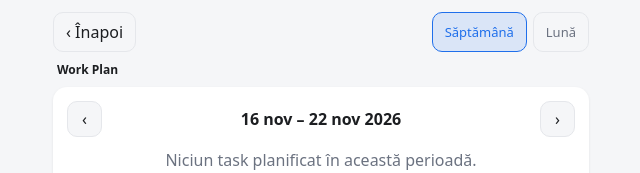
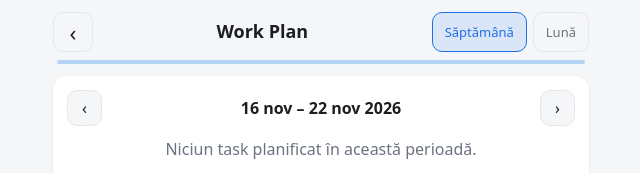
Before and after one commit to musinaf/plan8h, a plain HTML site: page index.html in a window 1280 px wide. Both pictures are taken after a click on the button 788 px from the left and 40 px from the top of the page. Shown: the whole page, without its empty margins (319-959 px from the left). Drawn offline with Linux system fonts and the light colour scheme.

Commit message:
Raport: titlul planului în antet între Înapoi și Săptămână
Co-Authored-By: Claude Sonnet 5.5 <noreply@anthropic.com>
Claude-Session: https://claude.ai/code/session_0184muA7cEc22izBZ6MA6j7t

```diff
--- a/index.html
+++ b/index.html
@@ -39,7 +39,10 @@
   button.rep { display:flex; align-items:center; justify-content:center; width:48px; height:40px; padding:0; border-radius:10px; background:rgba(31,111,235,.12); color:var(--pri); font-size:13px; font-weight:500; flex:none; white-space:nowrap; }
   button#notifBtn { width:40px; height:40px; padding:0; flex:none; border-radius:10px; background:var(--card); border:1px solid var(--line); font-size:18px; }
   #rBack, #rMode .flt { height:40px; border-radius:10px; }
-  #rBack { padding:0 12px; }
+  #rBack { width:40px; padding:0; font-size:22px; line-height:1; }
+  #rPlan { font-size:18px; font-weight:700; white-space:nowrap; color:var(--txt); flex:1; text-align:center; min-width:0; overflow:hidden; text-overflow:ellipsis; }
+  #rStripe { height:4px; border-radius:2px; margin:-2px 4px 12px; }
+  @media (max-width:380px) { #rPlan { font-size:16px; } }
   #rMode .flt { padding:0 12px; font-size:13px; }
   button.ghost { background:transparent; color:var(--mut); padding:6px 10px; }
   button.sec { background:var(--bg); color:var(--txt); border:1px solid var(--line); }
@@ -261,10 +264,11 @@
 <div id="report" hidden>
   <main>
     <div class="dh">
-      <button class="sec" id="rBack">‹ Înapoi</button>
+      <button class="sec" id="rBack" aria-label="Înapoi">‹</button>
+      <div id="rPlan"></div>
       <div class="flts" id="rMode" style="margin:0"><button class="flt on" data-m="week">Săptămână</button><button class="flt" data-m="month">Lună</button></div>
     </div>
-    <div class="rh" id="rPlan"></div>
+    <div id="rStripe"></div>
     <div class="card">
       <div class="rnav"><button class="sec" id="rPrev" aria-label="Perioada anterioară">‹</button><b id="rLbl"></b><button class="sec" id="rNext" aria-label="Perioada următoare">›</button></div>
       <div id="rBody"></div>
@@ -677,7 +681,7 @@
     const dp = new Date(a + 'T12:00:00'); dp.setDate(dp.getDate() - 1);
     const [pa, pb] = repRange(repMode, ymd(dp));
     const s = repStats(a, b), p = repStats(pa, pb), body = $('rBody');
-    renderRepCats(a, b); $('rPlan').textContent = PLANS.find(x => x.k === curPlan).name;
+    renderRepCats(a, b); { const P = PLANS.find(x => x.k === curPlan); $('rPlan').textContent = P.name; $('rStripe').style.background = P.color; }
     if (!s.n) { body.innerHTML = '<div class="empty">Niciun task planificat în această perioadă.</div>'; $('rCats').innerHTML = ''; return; }
     const pv = k => p.n ? p[k] : null;
     const G = '#C0DD97', Y = '#FAC775', R = '#F7C1C1', B = '#B5D4F4', N = '#D3D1C7';
--- a/sw.js
+++ b/sw.js
@@ -1,4 +1,4 @@
-const CACHE = 'plan8h-v28';
+const CACHE = 'plan8h-v29';
 const ASSETS = ['./', 'index.html', 'manifest.json', 'icon-192.png', 'icon-512.png'];
 
 self.addEventListener('install', e => {
```
